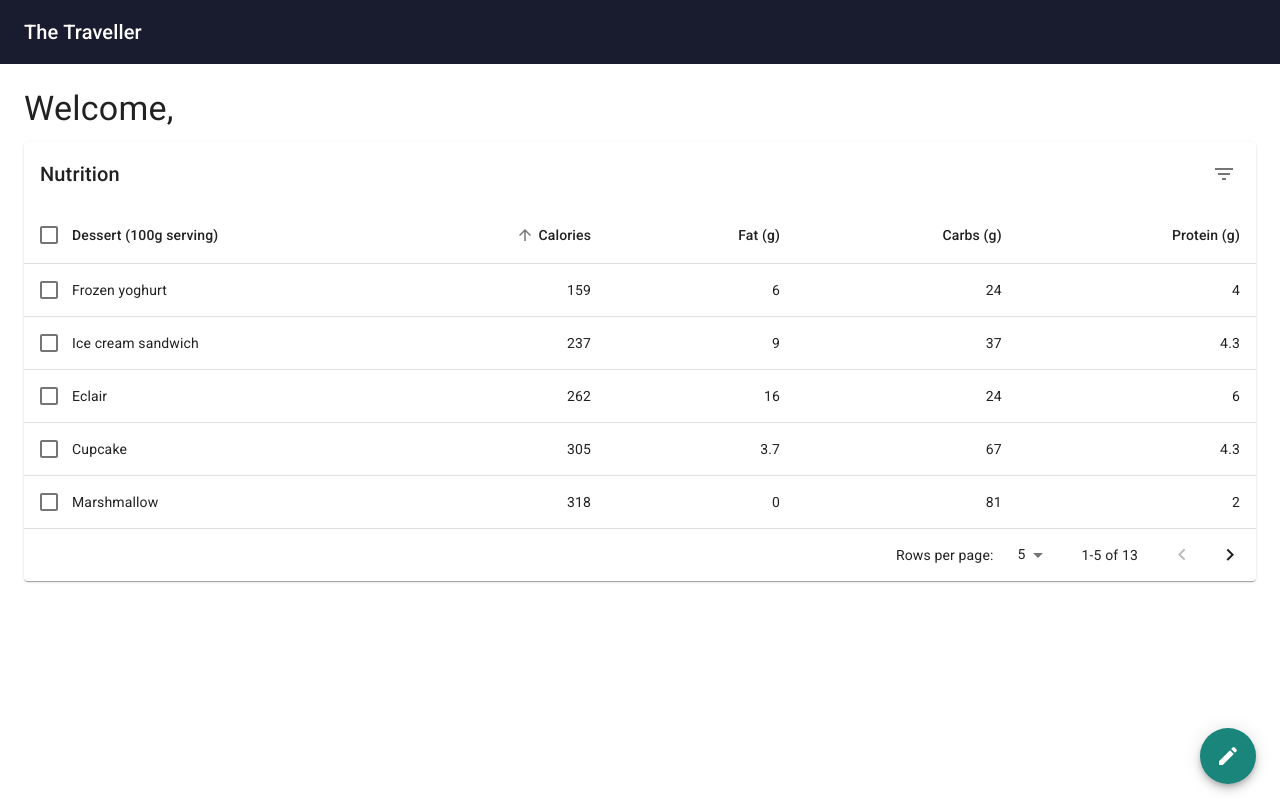
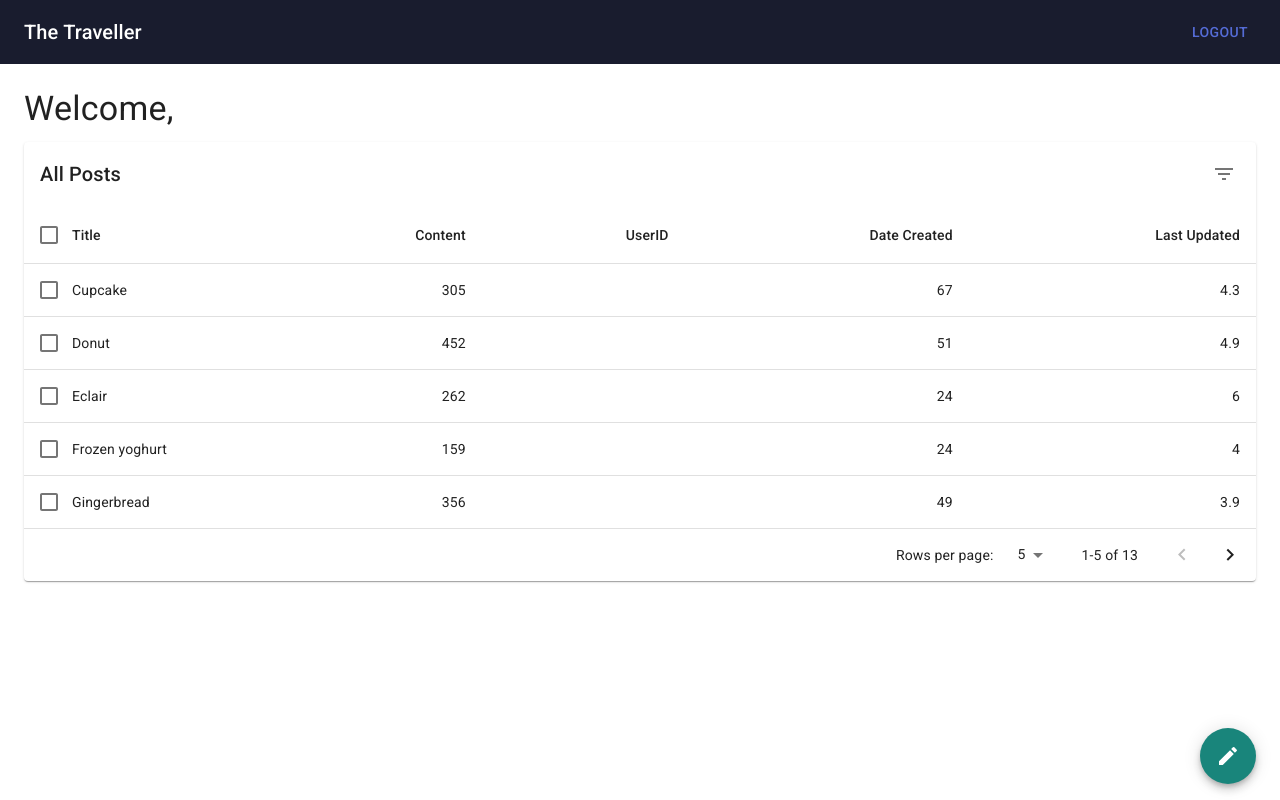
Before and after one commit to d-alchemist/traveller-blog, a Next.js app: page /admin in a window 1280 px wide. Built offline with nearby package versions, Linux system fonts and the light colour scheme.

Commit message:
login added

```diff
--- a/components/BlogTable.js
+++ b/components/BlogTable.js
@@ -20,8 +20,8 @@ import DeleteIcon from '@material-ui/icons/Delete';
 import FilterListIcon from '@material-ui/icons/FilterList';
 import EditIcon from '@material-ui/icons/Edit';
 
-function createData(name, calories, fat, carbs, protein) {
-	return { name, calories, fat, carbs, protein };
+function createData(title, content, id, dateCreated, lastUpdated) {
+	return { title, content, id, dateCreated, lastUpdated };
 }
 
 const rows = [
@@ -67,11 +67,11 @@ function stableSort(array, comparator) {
 }
 
 const headCells = [
-	{ id: 'name', numeric: false, disablePadding: true, label: 'Dessert (100g serving)' },
-	{ id: 'calories', numeric: true, disablePadding: false, label: 'Calories' },
-	{ id: 'fat', numeric: true, disablePadding: false, label: 'Fat (g)' },
-	{ id: 'carbs', numeric: true, disablePadding: false, label: 'Carbs (g)' },
-	{ id: 'protein', numeric: true, disablePadding: false, label: 'Protein (g)' },
+	{ id: 'title', numeric: false, disablePadding: true, label: 'Title' },
+	{ id: 'content', numeric: true, disablePadding: false, label: 'Content' },
+	{ id: 'userId', numeric: true, disablePadding: false, label: 'UserID' },
+	{ id: 'dateCreated', numeric: true, disablePadding: false, label: 'Date Created' },
+	{ id: 'lastUpdated', numeric: true, disablePadding: false, label: 'Last Updated' },
 ];
 
 function EnhancedTableHead(props) {
@@ -183,7 +183,7 @@ const EnhancedTableToolbar = (props) => {
 					id="tableTitle"
 					component="div"
 				>
-					Nutrition
+					All Posts
 				</Typography>
 			)}
 
@@ -351,17 +351,17 @@ export default function EnhancedTable() {
 												scope="row"
 												padding="none"
 											>
-												{row.name}
+												{row.title}
 											</TableCell>
 											<TableCell align="right">
-												{row.calories}
+												{row.content}
 											</TableCell>
-											<TableCell align="right">{row.fat}</TableCell>
+											<TableCell align="right">{row.userId}</TableCell>
 											<TableCell align="right">
-												{row.carbs}
+												{row.dateCreated}
 											</TableCell>
 											<TableCell align="right">
-												{row.protein}
+												{row.lastUpdated}
 											</TableCell>
 										</TableRow>
 									);
--- a/components/Header.js
+++ b/components/Header.js
@@ -7,6 +7,7 @@ import PropTypes from 'prop-types';
 import Toolbar from '@material-ui/core/Toolbar';
 import useScrollTrigger from '@material-ui/core/useScrollTrigger';
 import Typography from '@material-ui/core/Typography';
+import Cookie from 'js-cookie';
 
 function ElevationScroll(props) {
 	const { children, window } = props;
@@ -35,6 +36,7 @@ ElevationScroll.propTypes = {
 
 Header.propTypes = {
 	isHomepage: PropTypes.bool,
+	isDashboard: PropTypes.bool,
 };
 
 const useStyles = makeStyles((theme) => ({
@@ -57,6 +59,26 @@ const useStyles = makeStyles((theme) => ({
 	},
 }));
 
+const clearCookie = () => {
+	Cookie.remove('travel_storage__cookie');
+}
+
+const LoginButton = () => (
+	<Button color="inherit">
+		<Link href="/login" color="primary">
+			Login
+		</Link>
+	</Button>
+)
+
+const LogOutButton = () => (
+	<Button color="inherit">
+		<Link href="/" onClick={clearCookie} color="primary">
+			Logout
+		</Link>
+	</Button>
+)
+
 export default function Header(props) {
 	const classes = useStyles();
 
@@ -70,13 +92,11 @@ export default function Header(props) {
 						</Link>
 					</Typography>
 					{props.isHomepage ? (
-						<Button color="inherit">
-							<Link href="/login" color="primary">
-								Login
-							</Link>
-						</Button>
+						<LoginButton />
 					) : (
-						''
+						props.isDashboard ? (
+							<LogOutButton />
+						) : ''
 					)}
 				</Toolbar>
 			</AppBar>
--- a/package.json
+++ b/package.json
@@ -10,6 +10,8 @@
   "dependencies": {
     "@material-ui/core": "^4.11.0",
     "@material-ui/icons": "^4.9.1",
+    "js-cookie": "^2.2.1",
+    "jwt-decode": "^3.0.0-beta.2",
     "next": "9.3.5",
     "node-fetch": "^2.6.1",
     "react": "16.13.1",
--- a/pages/admin.js
+++ b/pages/admin.js
@@ -40,7 +40,7 @@ function AdminDrawer() {
 	return (
 		<div className={classes.root}>
 			<CssBaseline />
-			<Header isHomepage={false} />
+			<Header isDashboard={true} />
 			<main className={classes.content}>
 				<Toolbar />
 				<div className={classes.heading}>
@@ -64,10 +64,6 @@ function AdminDrawer() {
 }
 
 AdminDrawer.propTypes = {
-	/**
-	 * Injected by the documentation to work in an iframe.
-	 * You won't need it on your project.
-	 */
 	container: PropTypes.any,
 };
 
--- a/pages/index.js
+++ b/pages/index.js
@@ -77,6 +77,5 @@ export async function getStaticProps() {
 		props: {
 			posts,
 		},
-		unstable_revalidate: 1, // In seconds
 	};
 }
```
Also changed, not shown: components/SignIn.js (+42 -3 lines), src/authtoken.js (added, +39 -0 lines), public/vercel.svg (deleted), 1 other file (tests, documents, lock files or other folders).
